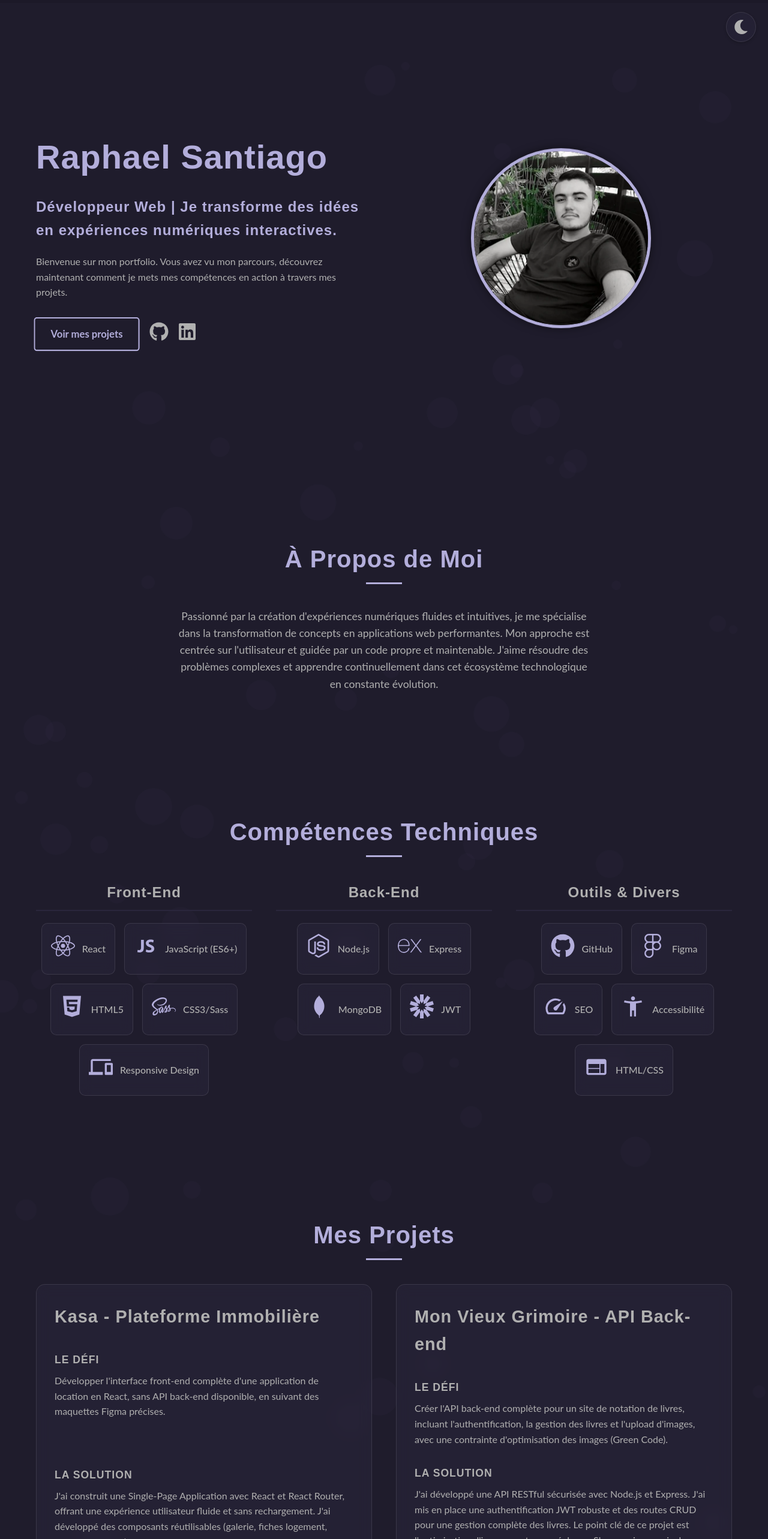
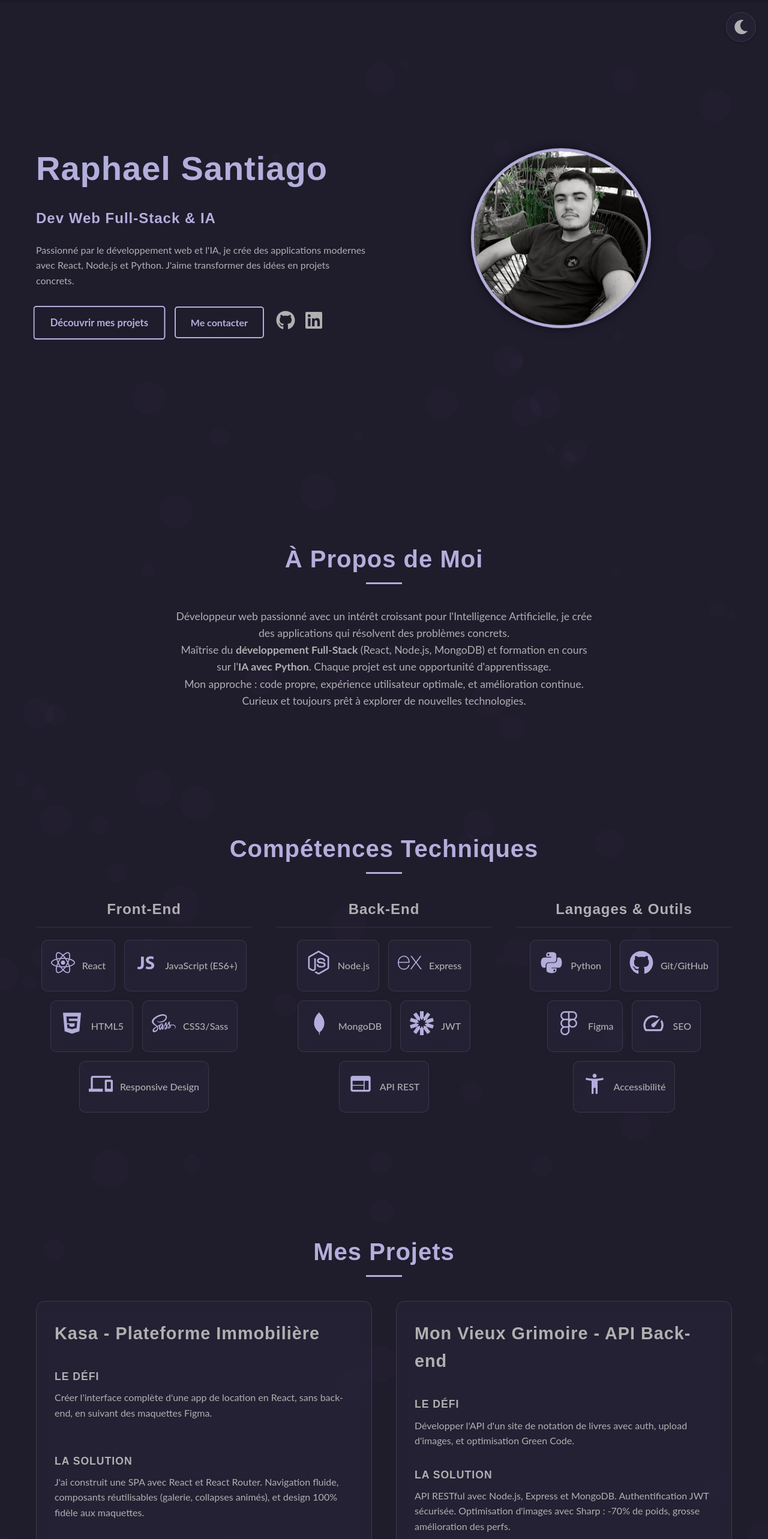
Before and after one commit to vodrush/raphael-portfolio, a React (Create React App) app: page / in a window 1280 px wide. Shown: the top 2566 px of the page at 60% size. Built offline with nearby package versions, Linux system fonts and the light colour scheme.

Commit message:
new ajout nouveau domaine

```diff
--- a/public/index.html
+++ b/public/index.html
@@ -10,13 +10,17 @@
     <link rel="preload" fetchpriority="high" as="image" href="%PUBLIC_URL%/raphchill.webp" type="image/webp">
 
 
-    <title>Raphael Santiago - Développeur Web</title>
-    <meta name="description" content="Portfolio de Raphael Santiago, développeur web passionné et créatif. Découvrez mes projets, compétences et expériences." />
-    <meta property="og:title" content="Raphael Santiago - Développeur Web" />
-    <meta property="og:description" content="Portfolio de Raphael Santiago, développeur web passionné et créatif. Découvrez mes projets, compétences et expériences." />
+    <title>Raphael Santiago | Développeur IA & Web Full-Stack</title>
+    <meta name="description" content="Raphael Santiago - Développeur spécialisé en Intelligence Artificielle et développement web Full-Stack. Expertise en Machine Learning, Python, React et Node.js. Découvrez mes projets IA et applications web innovantes." />
+    <meta property="og:title" content="Raphael Santiago | Développeur IA & Web Full-Stack" />
+    <meta property="og:description" content="Développeur spécialisé en IA et web Full-Stack. Expertise en Machine Learning (Python, scikit-learn) et développement web moderne (React, Node.js). Projets FootPredictor et plus encore." />
     <meta property="og:image" content="%PUBLIC_URL%/raphchill.webp" />
-    <meta property="og:url" content="https://raphaelsantiago.com" />
+    <meta property="og:url" content="https://raphaelsantiago.dev" />
     <meta property="og:type" content="website" />
+    <meta name="twitter:card" content="summary_large_image" />
+    <meta name="twitter:title" content="Raphael Santiago | Développeur IA & Web Full-Stack" />
+    <meta name="twitter:description" content="Développeur spécialisé en Intelligence Artificielle et web Full-Stack" />
+    <meta name="keywords" content="développeur ia, machine learning, python, react, nodejs, full-stack, intelligence artificielle, footpredictor, raphael santiago" />
     <link rel="preconnect" href="https://fonts.googleapis.com">
     <link rel="preconnect" href="https://fonts.gstatic.com" crossorigin>
     <link rel="preload" href="https://fonts.googleapis.com/css2?family=Lato:wght@400&family=Montserrat:wght@700&family=Poppins:wght@700&family=Roboto:wght@400&display=swap" as="style" onload="this.onload=null;this.rel='stylesheet'">
--- a/src/components/About.js
+++ b/src/components/About.js
@@ -3,7 +3,7 @@ import { useInView } from 'react-intersection-observer';
 
 const About = () => {
   const { ref, inView } = useInView({
-    triggerOnce: false, // L'animation se redéclenchera
+    triggerOnce: false,
     threshold: 0.1,
   });
 
@@ -14,7 +14,16 @@ const About = () => {
       </div>
       <div className={`about-content ${inView ? 'is-visible' : ''}`}>
         <p>
-          Passionné par la création d'expériences numériques fluides et intuitives, je me spécialise dans la transformation de concepts en applications web performantes. Mon approche est centrée sur l'utilisateur et guidée par un code propre et maintenable. J'aime résoudre des problèmes complexes et apprendre continuellement dans cet écosystème technologique en constante évolution.
+          Développeur web passionné avec un intérêt croissant pour l'Intelligence Artificielle,
+          je crée des applications qui résolvent des problèmes concrets.
+        </p>
+        <p>
+          Maîtrise du <strong>développement Full-Stack</strong> (React, Node.js, MongoDB) et formation en cours sur l'<strong>IA avec Python</strong>.
+          Chaque projet est une opportunité d'apprentissage.
+        </p>
+        <p>
+          Mon approche : code propre, expérience utilisateur optimale, et amélioration continue.
+          Curieux et toujours prêt à explorer de nouvelles technologies.
         </p>
       </div>
     </section>
--- a/src/components/Contact.js
+++ b/src/components/Contact.js
@@ -1,10 +1,11 @@
 import React, { useRef, useState } from 'react';
 import { useInView } from 'react-intersection-observer';
 import * as emailjs from '@emailjs/browser';
+import { FaFilePdf } from 'react-icons/fa';
 
 const Contact = () => {
   const { ref, inView } = useInView({
-    triggerOnce: false, // L'animation se redéclenchera
+    triggerOnce: false,
     threshold: 0.1,
   });
 
@@ -37,8 +38,15 @@ const Contact = () => {
         <h2>Travaillons Ensemble</h2>
       </div>
       <p className={`${inView ? 'is-visible' : ''}`}>
-        Intéressé par mon profil pour une collaboration ou un projet ? Je suis actuellement ouvert aux opportunités et j'adorerais en discuter.
+        Intéressé par mon profil pour une collaboration ou un projet ? Je suis ouvert aux opportunités et j'adorerais en discuter.
       </p>
+
+      <div className={`contact-info ${inView ? 'is-visible' : ''}`}>
+        <a href="/CV_Raphael_Santiago.pdf" download className="cta-button cv-button">
+          <FaFilePdf /> Télécharger mon CV
+        </a>
+      </div>
+
       <form ref={form} onSubmit={sendEmail} className={`contact-form ${inView ? 'is-visible' : ''}`}>
         <input type="text" name="user_name" placeholder="Votre Nom" aria-label="Votre Nom" required />
         <input type="email" name="user_email" placeholder="Votre Email" aria-label="Votre Email" required />
--- a/src/components/Hero.js
+++ b/src/components/Hero.js
@@ -8,10 +8,14 @@ const Hero = () => {
     <section id="hero" className="hero">
       <div className="hero-text">
         <h1 className="fade-in-down">Raphael Santiago</h1>
-        <h2 className="fade-in-down-delay-1">Développeur Web | Je transforme des idées en expériences numériques interactives.</h2>
-        <p className="fade-in-down-delay-2">Bienvenue sur mon portfolio. Vous avez vu mon parcours, découvrez maintenant comment je mets mes compétences en action à travers mes projets.</p>
+        <h2 className="fade-in-down-delay-1">Dev Web Full-Stack & IA</h2>
+        <p className="fade-in-down-delay-2">
+          Passionné par le développement web et l'IA, je crée des applications modernes avec React, Node.js et Python.
+          J'aime transformer des idées en projets concrets.
+        </p>
         <div className="hero-buttons fade-in-down-delay-3">
-          <a href="#projects" className="cta-button pulse">Voir mes projets</a>
+          <a href="#projects" className="cta-button pulse">Découvrir mes projets</a>
+          <a href="#contact" className="cta-button">Me contacter</a>
           <div className="hero-socials">
             <a href="https://github.com/vodrush" target="_blank" rel="noopener noreferrer" aria-label="Voir mon profil GitHub"><FaGithub /></a>
             <a href="https://www.linkedin.com/in/raphael-santiago-7b80961b5/" target="_blank" rel="noopener noreferrer" aria-label="Voir mon profil LinkedIn"><FaLinkedin /></a>
@@ -19,7 +23,7 @@ const Hero = () => {
         </div>
       </div>
       <div className="hero-image-container">
-        <img src="/raphchill.webp" alt="Raphael Santiago" className="raphael-image" width="300" height="300" />
+        <img src="/raphchill.webp" alt="Raphael Santiago - Développeur IA" className="raphael-image" width="300" height="300" loading="eager" />
       </div>
     </section>
   );
--- a/src/components/Learning.js
+++ b/src/components/Learning.js
@@ -3,23 +3,23 @@ import { useInView } from 'react-intersection-observer';
 
 const Learning = () => {
   const { ref, inView } = useInView({
-    triggerOnce: false, // L'animation se redéclenchera
+    triggerOnce: false,
     threshold: 0.1,
   });
 
   const learningTopics = [
-    "Intelligence Artificielle (Machine Learning & LLMs)",
-    "Optimisation des performances web avancée",
-    "Sécurité des applications web",
+    "Intelligence Artificielle & Machine Learning",
+    "Optimisation des perfs web",
+    "Sécurité des applications",
   ];
 
   return (
     <section id="learning" className="learning" ref={ref}>
       <div className={`section-title-container ${inView ? 'is-visible' : ''}`}>
-        <h2>Veille Technologique & Apprentissage</h2>
+        <h2>Apprentissage Continu</h2>
       </div>
       <div className={`learning-content ${inView ? 'is-visible' : ''}`}>
-        <p>Je suis constamment en quête de nouvelles connaissances et technologies. Voici quelques domaines que j'explore activement en ce moment :</p>
+        <p>Exploration active de nouvelles technologies et domaines :</p>
         <ul className="learning-list">
           {learningTopics.map((topic, index) => (
             <li key={index} className={`learning-item ${inView ? 'is-visible' : ''}`} style={{ transitionDelay: `${index * 0.1}s` }}>
--- a/src/components/Projects.js
+++ b/src/components/Projects.js
@@ -4,7 +4,7 @@ import { FaGithub, FaExternalLinkAlt } from 'react-icons/fa';
 
 const ProjectCard = ({ project, index }) => {
   const { ref, inView } = useInView({
-    triggerOnce: false, // L'animation se redéclenchera
+    triggerOnce: false,
     threshold: 0.1,
   });
 
@@ -34,15 +34,15 @@ const ProjectCard = ({ project, index }) => {
 
 const Projects = () => {
   const { ref, inView } = useInView({
-    triggerOnce: false, // L'animation se redéclenchera
+    triggerOnce: false,
     threshold: 0.1,
   });
 
   const projects = [
     {
       title: "Kasa - Plateforme Immobilière",
-      challenge: "Développer l'interface front-end complète d'une application de location en React, sans API back-end disponible, en suivant des maquettes Figma précises.",
-      solution: "J'ai construit une Single-Page Application avec React et React Router, offrant une expérience utilisateur fluide et sans rechargement. J'ai développé des composants réutilisables (galerie, fiches logement, collapses animés) pour assurer une maintenance facile et une cohérence visuelle parfaite avec les maquettes Figma.",
+      challenge: "Créer l'interface complète d'une app de location en React, sans back-end, en suivant des maquettes Figma.",
+      solution: "J'ai construit une SPA avec React et React Router. Navigation fluide, composants réutilisables (galerie, collapses animés), et design 100% fidèle aux maquettes.",
       techStack: ["React", "React Router", "Sass", "JavaScript (ES6+)"],
       links: [
         { type: "github", text: "Voir le code", url: "https://github.com/vodrush/Projet-5" }
@@ -50,26 +50,26 @@ const Projects = () => {
     },
     {
       title: "Mon Vieux Grimoire - API Back-end",
-      challenge: "Créer l'API back-end complète pour un site de notation de livres, incluant l'authentification, la gestion des livres et l'upload d'images, avec une contrainte d'optimisation des images (Green Code).",
-      solution: "J'ai développé une API RESTful sécurisée avec Node.js et Express. J'ai mis en place une authentification JWT robuste et des routes CRUD pour une gestion complète des livres. Le point clé de ce projet est l'optimisation d'images en temps réel avec Sharp, qui a permis de réduire le poids des images de plus de 70%, améliorant ainsi considérablement les performances et l'éco-responsabilité du site (Green Code).",
+      challenge: "Développer l'API d'un site de notation de livres avec auth, upload d'images, et optimisation Green Code.",
+      solution: "API RESTful avec Node.js, Express et MongoDB. Authentification JWT sécurisée. Optimisation d'images avec Sharp : -70% de poids, grosse amélioration des perfs.",
       techStack: ["Node.js", "Express", "MongoDB", "JWT", "Multer", "Sharp"],
       links: [
         { type: "github", text: "Voir le code", url: "https://github.com/vodrush/Projet-7" }
       ]
     },
     {
-      title: "Portfolio Architecte Sophie Bluel",
-      challenge: "Développer le site portfolio d'une architecte d'intérieur, en intégrant des maquettes Figma et en gérant les interactions dynamiques avec une API.",
-      solution: "J'ai implémenté l'interface utilisateur en HTML, CSS et JavaScript, en assurant une consommation fiable de l'API pour afficher les projets. J'ai également développé la fonctionnalité de connexion de l'administrateur, permettant une gestion de contenu dynamique et sécurisée.",
+      title: "Portfolio Sophie Bluel",
+      challenge: "Site portfolio pour architecte avec intégration Figma et interactions dynamiques via API.",
+      solution: "Interface en HTML/CSS/JS vanilla. Consommation d'API pour afficher les projets. Espace admin avec connexion sécurisée pour gérer le contenu.",
       techStack: ["HTML5", "CSS3", "JavaScript", "API REST"],
       links: [
         { type: "github", text: "Voir le code", url: "https://github.com/vodrush/Projet-3" }
       ]
     },
     {
-      title: "Booki - Intégration d'une maquette",
-      challenge: "Transformer une maquette Figma en un site web statique, responsive et fidèle au design original.",
-      solution: "J'ai développé l'interface en utilisant HTML5 pour la structure sémantique et CSS3 pour le style, garantissant une compatibilité parfaite sur tous les appareils (responsive design) et une fidélité absolue au design original de Figma.",
+      title: "Booki - Intégration Maquette",
+      challenge: "Transformer une maquette Figma en site web responsive.",
+      solution: "Intégration HTML5/CSS3 pure. Responsive sur tous les devices, fidélité totale au design Figma.",
       techStack: ["HTML5", "CSS3", "Figma"],
       links: [
         { type: "github", text: "Voir le code", url: "https://github.com/vodrush/Projet-2" }
--- a/src/components/Skills.js
+++ b/src/components/Skills.js
@@ -1,13 +1,13 @@
 import React from 'react';
 import { useInView } from 'react-intersection-observer';
-import { FaReact, FaNodeJs, FaHtml5, FaSass, FaGithub, FaFigma } from 'react-icons/fa';
+import { FaReact, FaNodeJs, FaHtml5, FaSass, FaGithub, FaFigma, FaPython } from 'react-icons/fa';
 import { DiJavascript1, DiMongodb } from 'react-icons/di';
 import { SiExpress, SiJsonwebtokens } from 'react-icons/si';
 import { MdDevices, MdAccessibilityNew, MdSpeed, MdWeb } from 'react-icons/md';
 
 const Skills = () => {
   const { ref, inView } = useInView({
-    triggerOnce: false, // L'animation se redéclenchera
+    triggerOnce: false,
     threshold: 0.1,
   });
 
@@ -23,14 +23,15 @@ const Skills = () => {
         { name: 'Node.js', icon: <FaNodeJs /> },
         { name: 'Express', icon: <SiExpress /> },
         { name: 'MongoDB', icon: <DiMongodb /> },
-        { name: 'JWT', icon: <SiJsonwebtokens /> }
+        { name: 'JWT', icon: <SiJsonwebtokens /> },
+        { name: 'API REST', icon: <MdWeb /> }
     ],
-    'Outils & Divers': [
-        { name: 'GitHub', icon: <FaGithub /> },
+    'Langages & Outils': [
+        { name: 'Python', icon: <FaPython /> },
+        { name: 'Git/GitHub', icon: <FaGithub /> },
         { name: 'Figma', icon: <FaFigma /> },
         { name: 'SEO', icon: <MdSpeed /> },
-        { name: 'Accessibilité', icon: <MdAccessibilityNew /> },
-        { name: 'HTML/CSS', icon: <MdWeb /> }
+        { name: 'Accessibilité', icon: <MdAccessibilityNew /> }
     ]
   };
 
--- a/src/index.css
+++ b/src/index.css
@@ -710,6 +710,61 @@ main {
   margin: 0 auto 30px auto;
 }
 
+.contact-info {
+  display: flex;
+  flex-direction: column;
+  align-items: center;
+  gap: 20px;
+  margin-bottom: 40px;
+  opacity: 0;
+  transform: translateY(20px);
+  transition: opacity 0.6s ease-out, transform 0.6s ease-out;
+}
+
+.contact-info.is-visible {
+  opacity: 1;
+  transform: translateY(0);
+}
+
+.contact-email {
+  display: flex;
+  align-items: center;
+  gap: 10px;
+  font-size: 1.2rem;
+  font-weight: 600;
+  padding: 15px 25px;
+  border-radius: 10px;
+  transition: all 0.3s ease;
+  background: rgba(42, 38, 60, 0.5);
+  backdrop-filter: blur(10px);
+  -webkit-backdrop-filter: blur(10px);
+  border: 1px solid rgba(255, 255, 255, 0.1);
+}
+
+body.light-mode .contact-email {
+  background: rgba(255, 255, 255, 0.6);
+  border: 1px solid rgba(0, 0, 0, 0.1);
+}
+
+.contact-email:hover {
+  transform: translateY(-3px);
+  box-shadow: 0 10px 20px rgba(0, 0, 0, 0.2);
+}
+
+body.dark-mode .contact-email:hover {
+  border-color: var(--header-color-dark);
+}
+
+body.light-mode .contact-email:hover {
+  border-color: var(--header-color-light);
+}
+
+.cv-button {
+  display: inline-flex;
+  align-items: center;
+  gap: 10px;
+}
+
 .contact-form {
   max-width: 600px;
   margin: 0 auto 40px auto;
```
Also changed, not shown: public/manifest.json, 2 other files (tests, documents, lock files or other folders).
